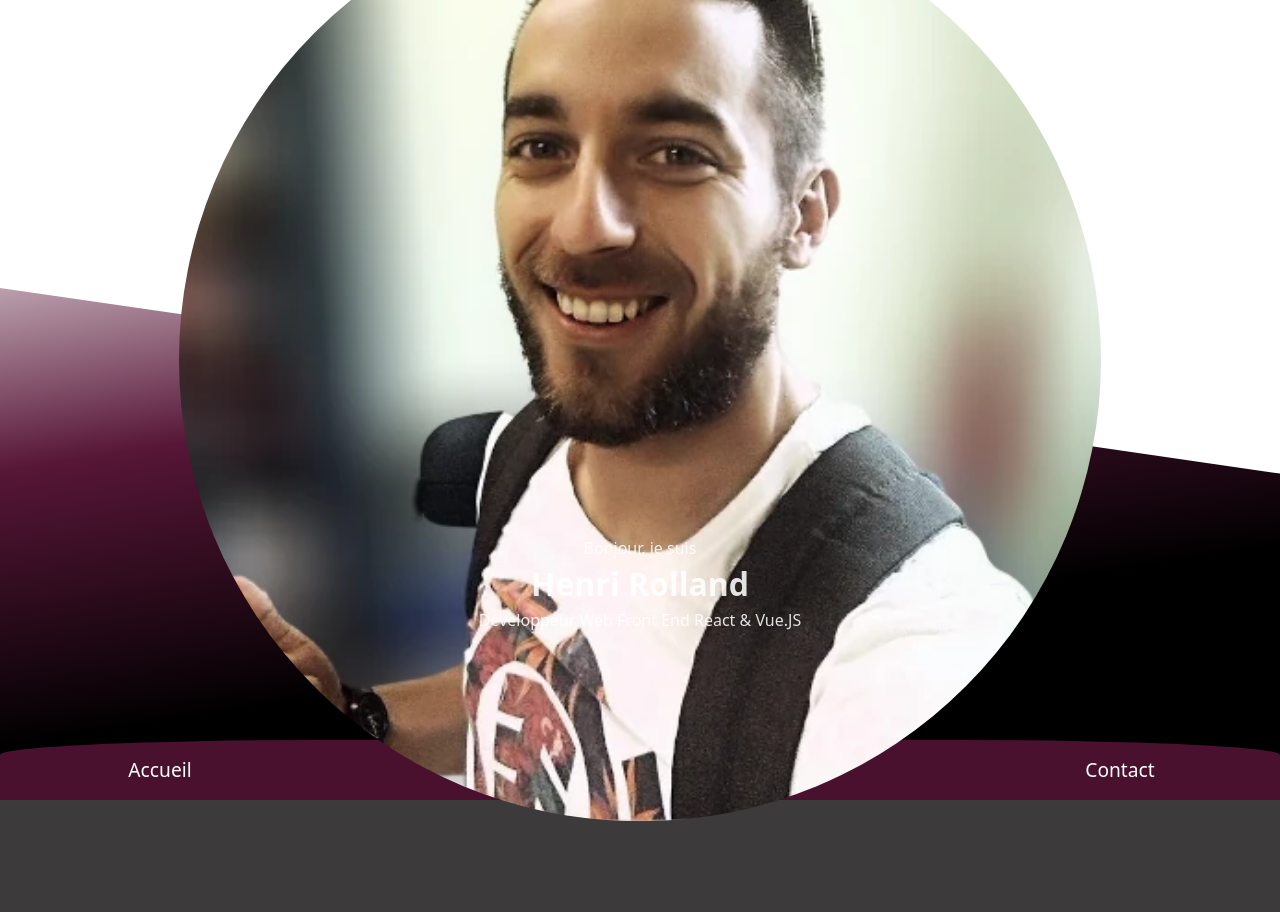
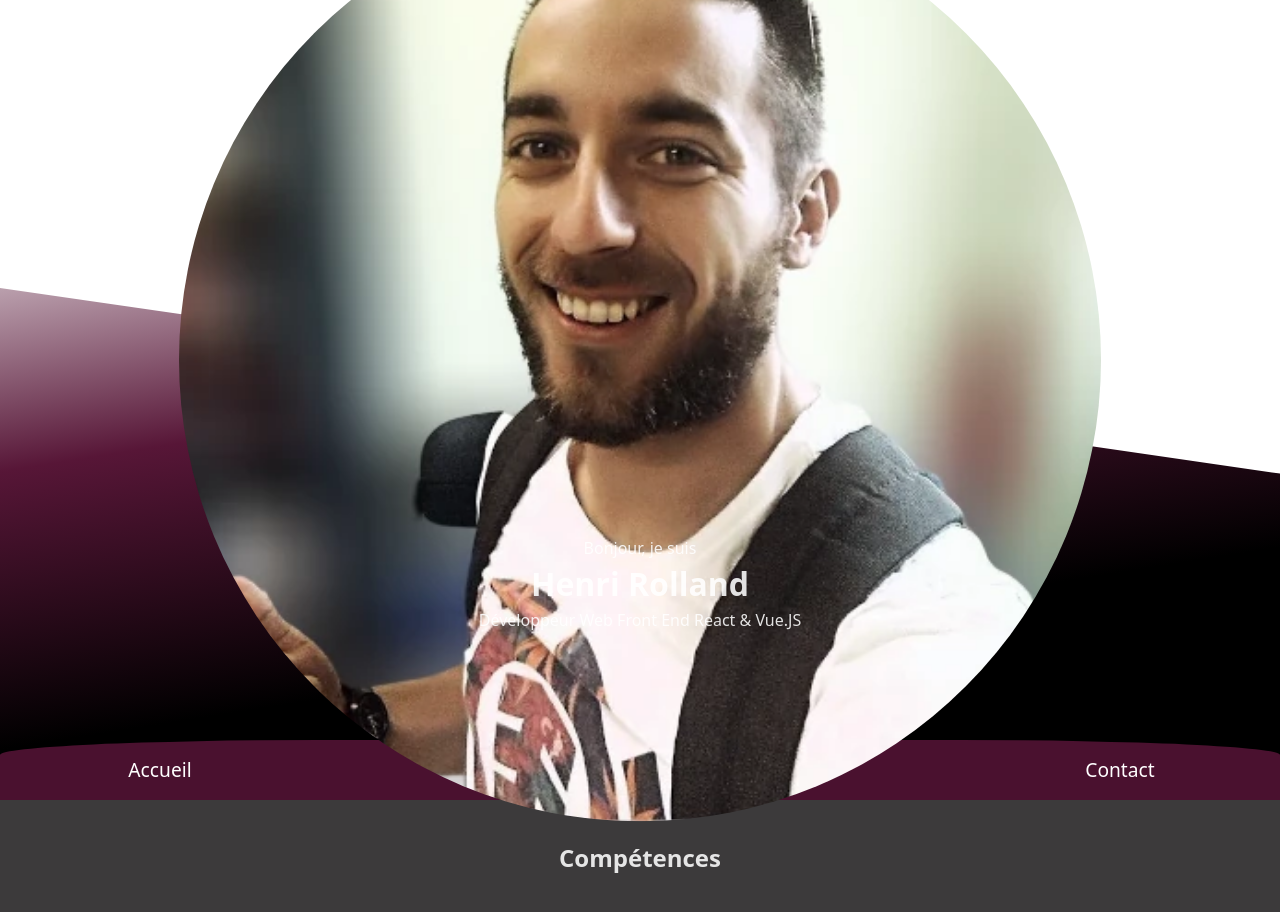
Before and after one commit to RollandHenri/Folio_Vue, a Vue app: page / in a window 1280 px wide. Shown: the top 912 px of the page. Built offline with nearby package versions, Linux system fonts and the light colour scheme.

Commit message:
commit 6/6/25 header close

```diff
--- a/src/App.vue
+++ b/src/App.vue
@@ -1,9 +1,11 @@
 <script setup>
+import Competences from "./pages/Competences.vue";
 import Header from "./pages/Header.vue";
 </script>
 
 <template>
   <Header />
+  <Competences />
 </template>
 
 <style scoped></style>
--- /dev/null
+++ b/src/components/Card.vue
@@ -0,0 +1,5 @@
+<script setup></script>
+
+<template></template>
+
+<style scoped></style>
--- /dev/null
+++ b/src/pages/Competences.vue
@@ -0,0 +1,12 @@
+<script setup></script>
+
+<template>
+  <h2>Compétences</h2>
+</template>
+
+<style scoped>
+h2 {
+  text-align: center;
+  margin: 40px auto;
+}
+</style>
--- a/src/style.css
+++ b/src/style.css
@@ -22,5 +22,5 @@
 
 body {
   position: relative;
-  height: 300vh;
+  scroll-behavior: smooth;
 }
```
